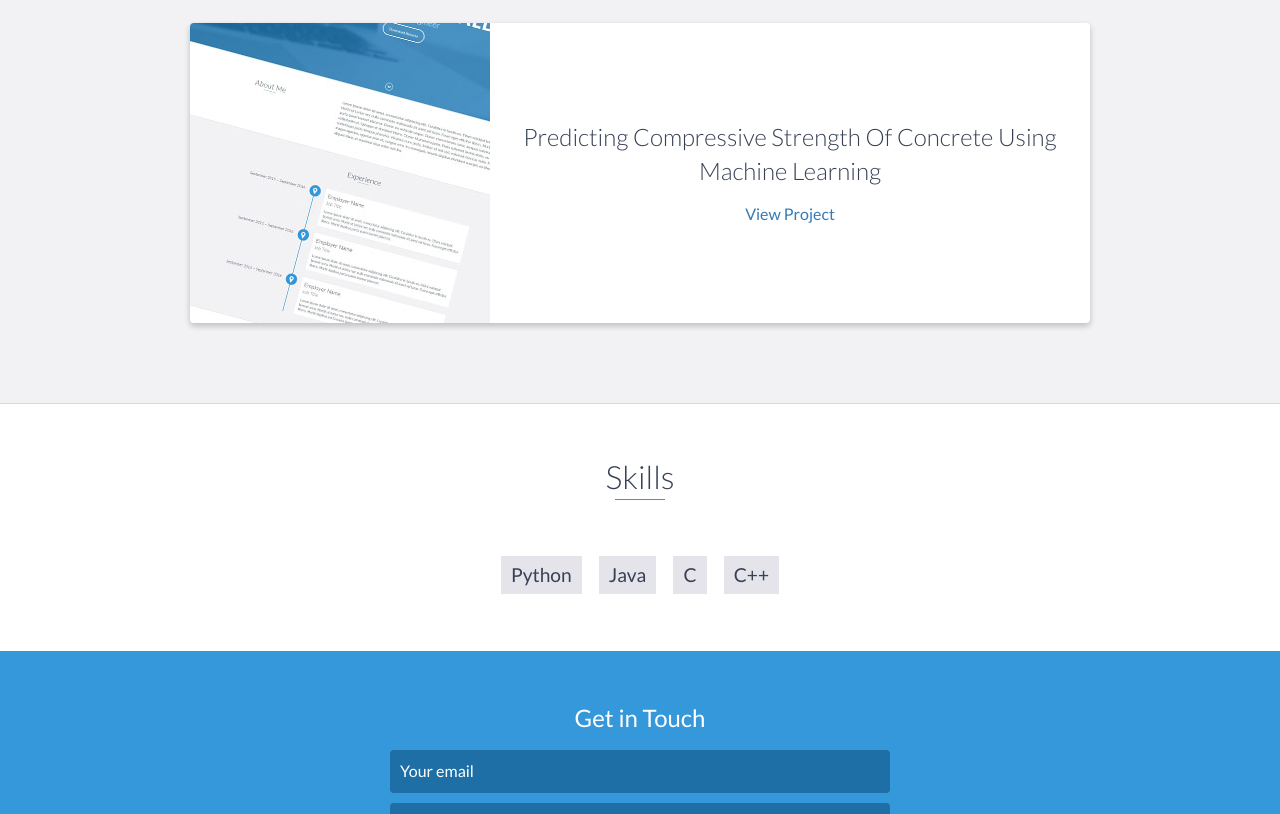
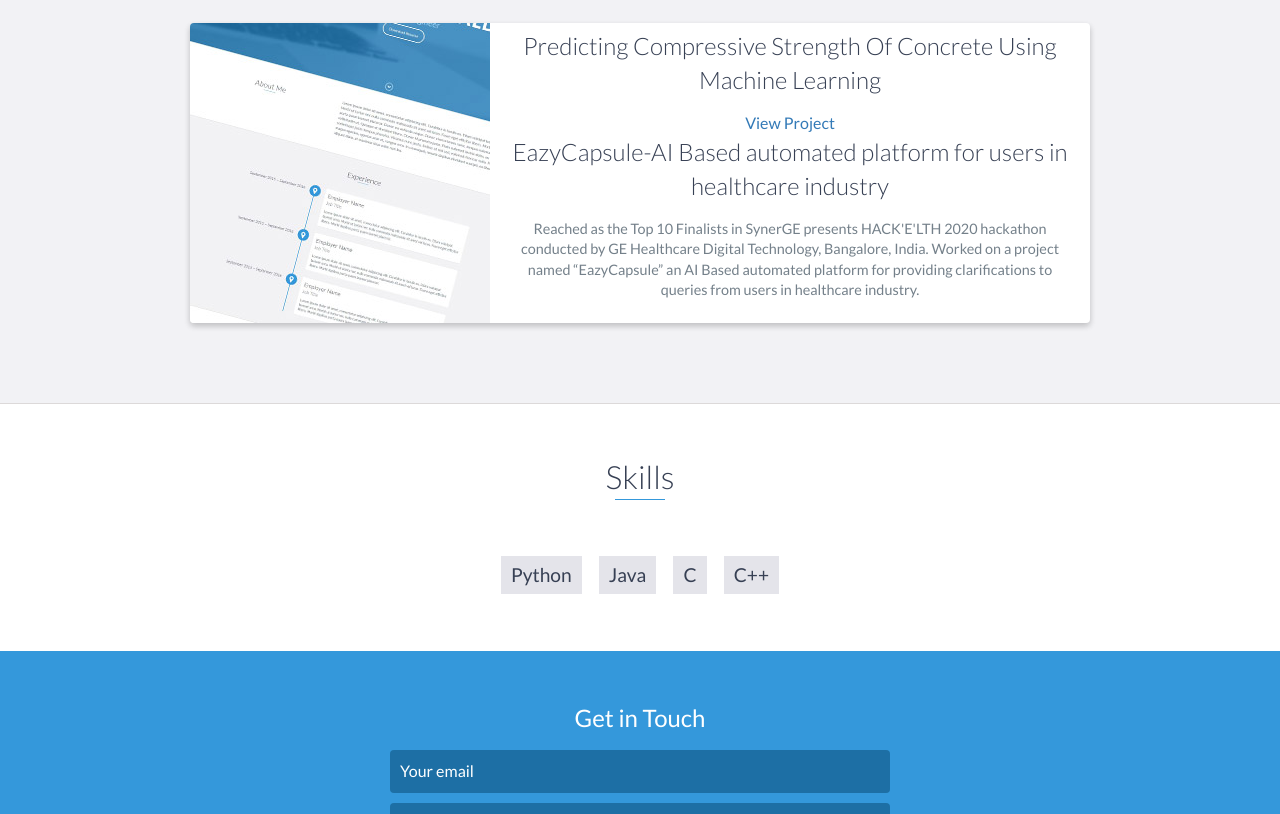
Before and after one commit to sukanya9899/sukanya9899.github.io, a website: page index.html in a window 1280 px wide. Shown: the part 2260-3074 px from the top of the page. Drawn offline with nearby package versions, Linux system fonts and the light colour scheme.

Commit message:
Update index.html

```diff
--- a/index.html
+++ b/index.html
@@ -144,6 +144,12 @@
 
                         </p>
                         <a href="https://github.com/SmartPracticeschool/llSPS-INT-3831-Predicting-compressive-strength-of-concrete">View Project</a>
+			<h3>EazyCapsule-AI Based automated platform for users in healthcare industry</h3>
+                        <p>
+                           Reached as the Top 10 Finalists in SynerGE presents HACK'E'LTH 2020 hackathon conducted by GE Healthcare Digital
+                           Technology, Bangalore, India. Worked on a project named “EazyCapsule” an AI Based automated platform for providing clarifications to queries from users in
+                           healthcare industry.
+                        </p>
                     </div>
                     <!-- End .project-info -->
                 </div>
```
